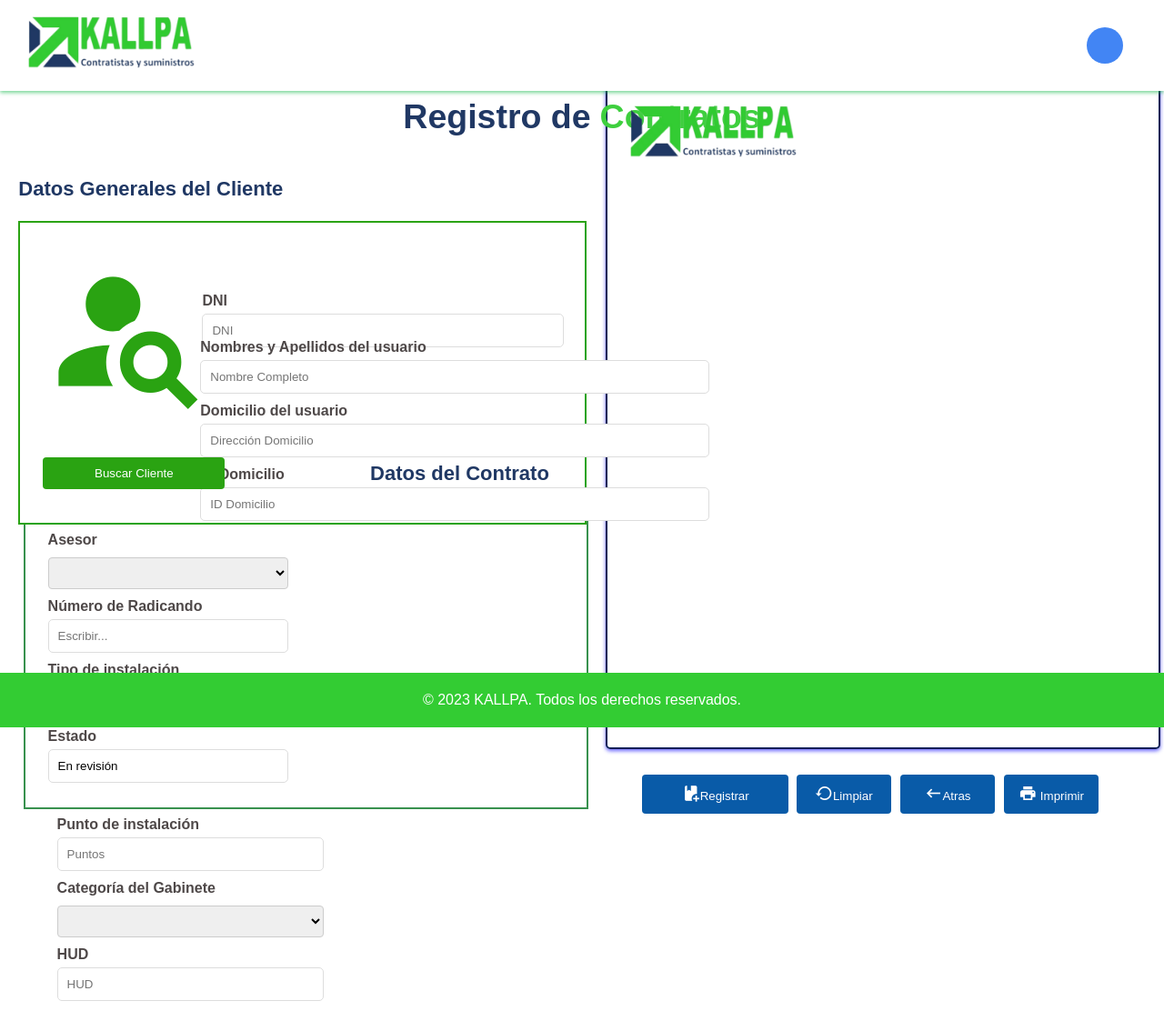
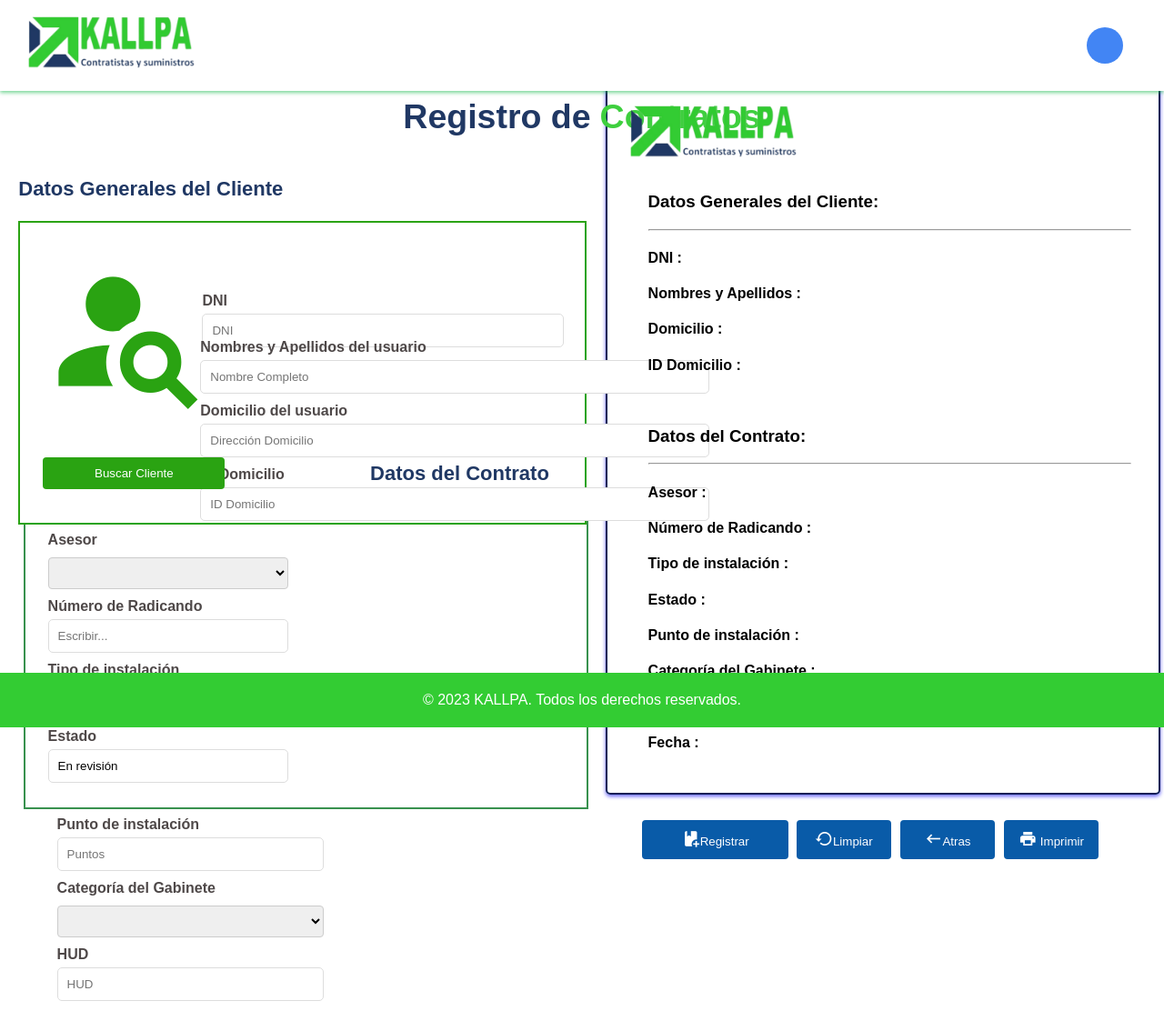
Before and after one commit to InvAM/Kallpa, a PHP site: page /KALLPA/registrarcontrato in a window 1280 px wide. Shown: the top 1112 px of the page at 91% size. Run offline with PHP 8.4, Linux system fonts and the light colour scheme; the visitor is signed in with stand-in values (Sample User, id 1); data that the repository does not hold is empty.

Commit message:
Registrar contrato a medias

```diff
--- a/public/css/formRegistrarContrato.css
+++ b/public/css/formRegistrarContrato.css
@@ -247,7 +247,7 @@ body {
 	border: 2px solid rgb(10, 30, 87);
 	box-shadow: 0px 2px 4px rgba(8, 4, 255, 0.616);
 	padding: 15px;
-	height: 700px;
+	height: 750px;
 	border-radius: 5px;
 	margin-left: 52%;
 }
@@ -305,3 +305,14 @@ body {
 .formularioRC1 .boton1{
 	width: 95% !important;
 }
+
+.registrar-contrato .cont-4 .espacio{
+	margin-top: 85px;
+	width: 1900px;
+	margin-left: -170px;
+}
+
+.registrar-contrato .cont-4 .espacio span{
+	font-weight: normal;
+    color: #4d4a4a;
+}
--- a/views/registrarContrato/formRegistrarContrato.php
+++ b/views/registrarContrato/formRegistrarContrato.php
@@ -53,7 +53,7 @@
             <div class="cont-contrato">
             <div class=grupo1-cont >
                 <label for="">Asesor</label>
-                <select name="asesorSelect" id="asesorSelect">
+                <select name="asesorSelect" id="asesorSelect" onchange="updateContenedor()">
                 <?php
                             include_once 'models/empleado.php';
                             foreach ($this->asesores as $opcion) {
@@ -65,9 +65,9 @@
                             <?php } ?>
                 </select>
                 <label for="">Número de Radicando</label>
-                <input type="text" label="" placeholder="Escribir..." name="" id="">
+                <input type="text" label="" placeholder="Escribir..." name="" id="idnumero">
                 <label for="">Tipo de instalación</label>
-                <select name="tipoInsSelect" id="tipoInsSelect">
+                <select name="tipoInsSelect" id="tipoInsSelect"  onchange="updateContenedor()">
                             <?php
                             include_once 'models/tipoinstalacion.php';
                             foreach ($this->tipoinstalaciones as $opcion) {
@@ -85,7 +85,7 @@
                 <label for="">Punto de instalación</label>
                 <input type="number" label="" placeholder="Puntos " name="puntosI" id="puntosI">
                 <label for="">Categoría del Gabinete</label>
-                <select name="gabineteSelect" id="gabineteSelect">
+                <select name="gabineteSelect" id="gabineteSelect" onchange="updateContenedor()">
                             <?php
                             include_once 'models/categoria_gabinete.php';
                             foreach ($this->gabinetes as $opcion) {
@@ -113,7 +113,30 @@
                 <div>
                     <img src="public/Img/Kallpa.png" class="imagen-kallpainfo">
                 </div>
+                <div class="espacio">
 
+                    <h3>Datos Generales del Cliente:</h3>
+                    <hr>
+                    <div>
+                        <h4>DNI :                         <span id="mostrarDNI"></span>         </h4>
+                        <h4>Nombres y Apellidos :         <span id="mostrarNombres"></span>     </h4>
+                        <h4>Domicilio :                   <span id="mostrarDomicilio"></span>   </h4>
+                        <h4>ID Domicilio :                <span id="mostrarIDDom"></span>       </h4>
+                    </div>
+                    <br>
+                    <h3>Datos del Contrato:</h3>
+                    <hr>
+                    <div>
+                        <h4>Asesor :                      <span id="mostrarAsesor"></span>      </h4>
+                        <h4>Número de Radicando :         <span id="mostrarNumero"></span>      </h4>
+                        <h4>Tipo de instalación :         <span id="mostrarTipo"></span>        </h4>
+                        <h4>Estado :                      <span id="mostrarEstado"></span>      </h4>
+                        <h4>Punto de instalación :        <span id="mostrarPunto"></span>       </h4>
+                        <h4>Categoría del Gabinete :      <span id="mostrarCategoria"></span>   </h4>
+                        <h4>HUD :                         <span id="mostrarHUD"></span>         </h4>
+                        <h4>Fecha :                       <span id="mostrarFecha"></span>       </h4>
+                    </div>
+                </div>
             </div>
         </div>
 
@@ -151,3 +174,70 @@
 
 
 </html>
+
+<script>
+    //DATOS CLIENTE
+    const DNIInput = document.getElementById("dniCliente");
+    const mostrarDNI = document.getElementById("mostrarDNI");
+
+    const NombresInput = document.getElementById("nombrecli");
+    const mostrarNombres = document.getElementById("mostrarNombres");
+
+    //DATOS DEL CONTRATO
+    const NumeroInput = document.getElementById("idnumero");
+    const mostrarNumero = document.getElementById("mostrarNumero");
+
+    const puntoInput = document.getElementById("puntosI");
+    const mostrarPunto = document.getElementById("mostrarPunto");
+
+    const hudInput = document.getElementById("HUD");
+    const mostrarHUD = document.getElementById("mostrarHUD");
+
+    const fechaInput = document.getElementById("selectedDate");
+    const mostrarFecha = document.getElementById("mostrarFecha");
+
+
+        // Datos CLIENTE
+        DNIInput.addEventListener("input", () => {
+            mostrarDNI.textContent = DNIInput.value;
+        });
+
+        NombresInput.addEventListener("input", () => {
+            mostrarNombres.textContent = NombresInput.value;
+        });
+
+        //Datos CONTRATO
+        NumeroInput.addEventListener("input", () => {
+            mostrarNumero.textContent = NumeroInput.value;
+        });
+
+        puntoInput.addEventListener("input", () => {
+            mostrarPunto.textContent = puntoInput.value;
+        });
+
+        hudInput.addEventListener("input", () => {
+            mostrarHUD.textContent = hudInput.value;
+        });
+
+        fechaInput.addEventListener("input", () => {
+            mostrarFecha.textContent = fechaInput.value;
+        });
+
+
+    //Datos contrato Select
+    function updateContenedor(){
+        var asesoresSelect = document.getElementById("asesorSelect");
+        var mostrarAsesor = document.getElementById("mostrarAsesor");
+        mostrarAsesor.textContent = asesoresSelect.options[asesoresSelect.selectedIndex].text;
+
+        var tipoSelect = document.getElementById("tipoInsSelect");
+        var mostrarTipo = document.getElementById("mostrarTipo");
+        mostrarTipo.textContent = tipoSelect.options[tipoSelect.selectedIndex].text;
+
+        var categoriaSelect = document.getElementById("gabineteSelect");
+        var mostrarCategoria = document.getElementById("mostrarCategoria");
+        mostrarCategoria.textContent = categoriaSelect.options[categoriaSelect.selectedIndex].text;
+    }
+
+
+</script>
```
